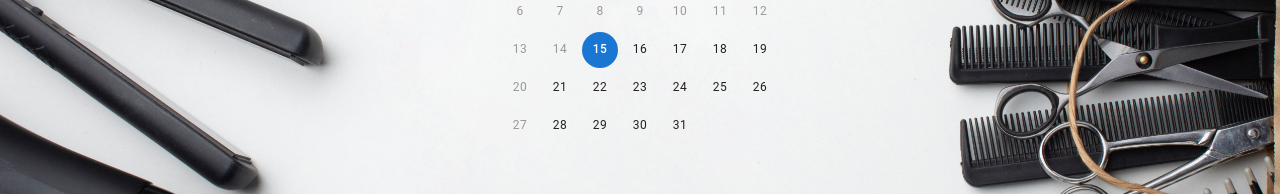
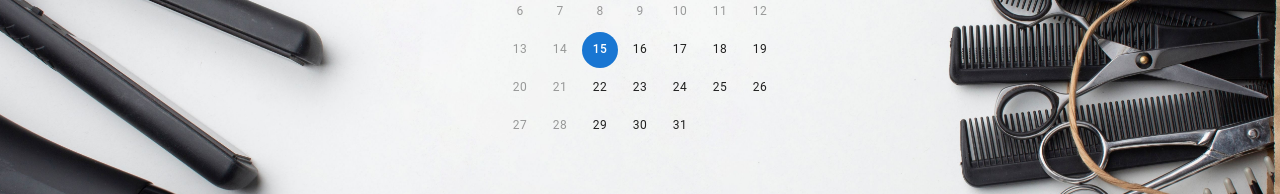
Before and after one commit to mwaked01/Hairstylist_Scheduler, a React (Vite) app in the folder client/: page /Booking in a window 1280 px wide. Shown: the part 290-484 px from the top of the page. Built offline with nearby package versions, Linux system fonts and the light colour scheme; a web font is replaced by a local one.

Commit message:
disable closed days on calendar

```diff
--- a/client/src/components/BookingFormComponents/Calendar.jsx
+++ b/client/src/components/BookingFormComponents/Calendar.jsx
@@ -12,16 +12,34 @@ const Calendar = (props) => {
     setAppointmentDate({
       year: newDate.$y,
       month: newDate.$M < 9 ? `0${newDate.$M + 1}` : `${newDate.$M + 1}`,
-      day: newDate.$D < 10 ? `0${newDate.$D }` : `${newDate.$D}`,
+      day: newDate.$D < 10 ? `0${newDate.$D}` : `${newDate.$D}`,
       time: ""
     });
-    // console.log(`${newDate.$M} ${newDate.$D}, ${newDate.$y}`)
     setFormSection('Service')
   }
 
   const shouldDisableDate = (day) => {
-    return day.day() === 0; // 0 is Sunday
+    const now = new Date();
+    const currentDayOfWeek = now.getDay();
+    const currentTime = now.toTimeString().slice(0, 5);
+
+    // Disable Sundays (0) and Mondays (1)
+    if (day.day() === 0 || day.day() === 1) {
+      return true;
+    }
+    // Disable Saturdays (6) if current time is past 15:30
+    if (day.day() === currentDayOfWeek && currentDayOfWeek === 6 && currentTime >= '15:30') {
+      return true;
+    }
+    // Disable other days only if it's the same day and the current time is past 19:00
+    if (day.day() === currentDayOfWeek && currentTime >= '19:00') {
+      return true;
+    }
+
+    // Enable all other cases
+    return false;
   };
+
 
   const handleChange = (newValue, selectionState, selectedView) => {
     if (selectedView === 'day') {
```
